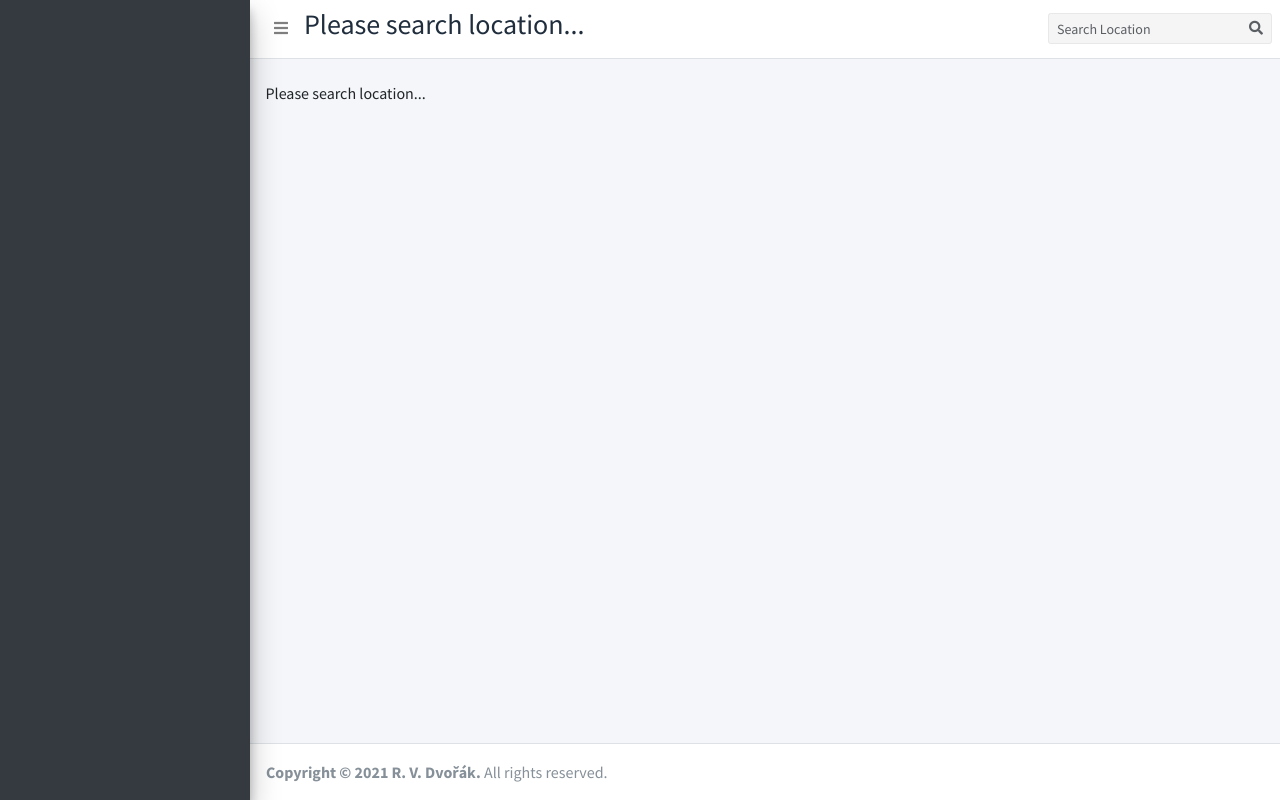
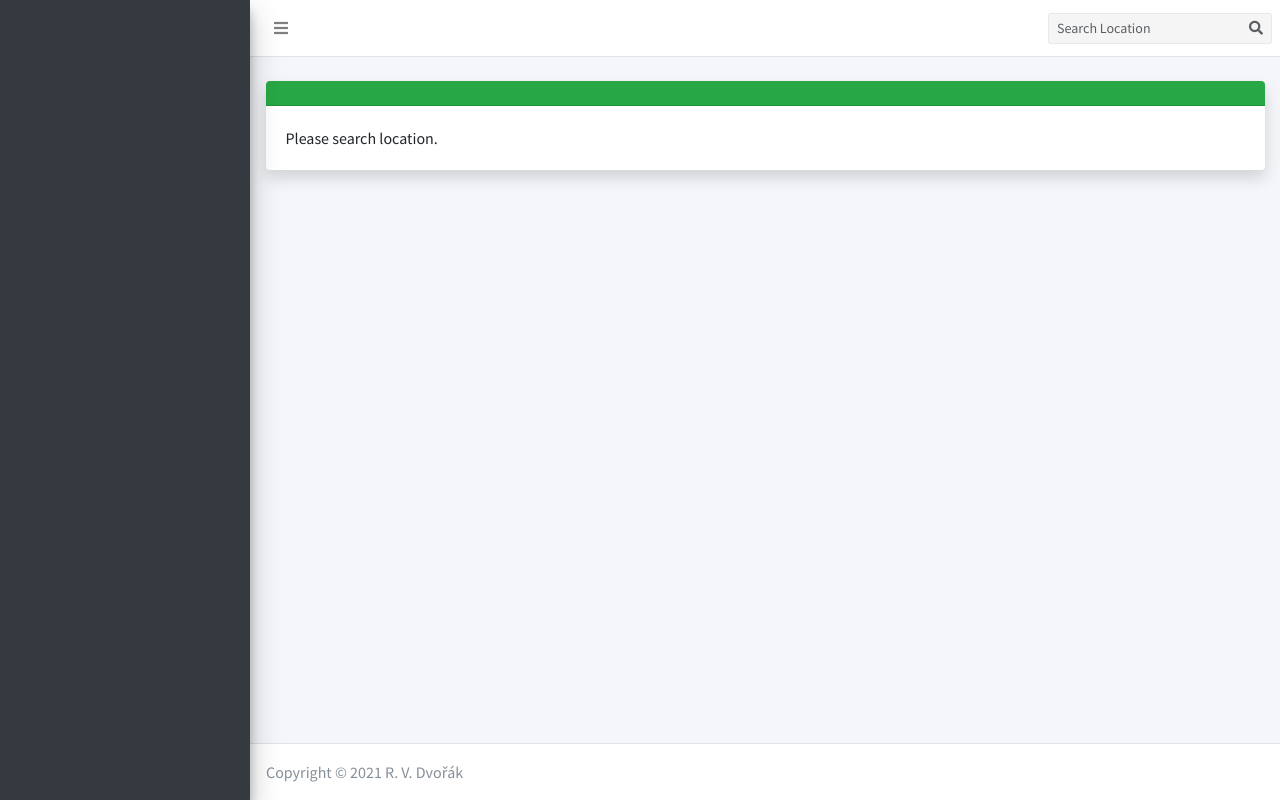
Before and after one commit to rvdvorak/weather_board, a Django app: page / in a window 1280 px wide. Run offline with Django 3.2, Linux system fonts and the light colour scheme; some libraries are stand-ins or nearby versions.

Commit message:
Add message widget.

```diff
--- a/weather_project/weather_app/templates/weather_app/footer.html
+++ b/weather_project/weather_app/templates/weather_app/footer.html
@@ -4,6 +4,5 @@
     <div class="float-right d-none d-sm-inline">
     </div>
     <!-- Default to the left -->
-    <strong>Copyright &copy; 2021 R. V. Dvořák.</strong> All rights
-    reserved.
+    Copyright &copy; 2021 R. V. Dvořák
 </footer>
--- a/weather_project/weather_app/templates/weather_app/no_location.html
+++ /dev/null
@@ -1,7 +0,0 @@
-{% extends "weather_app/base.html" %}
-
-{% block content %}
-
-Please search location...
-
-{% endblock content %}
--- a/weather_project/weather_app/templates/weather_app/weather_dashboard.html
+++ b/weather_project/weather_app/templates/weather_app/weather_dashboard.html
@@ -4,10 +4,14 @@
 
 {% block content %}
 
+{% if message %}
+{% include 'weather_app/widgets/message.html' %}
+{% endif %}
+
+{% if weather %}
 {% include 'weather_app/widgets/current_summary.html' %}
-
 {% include 'weather_app/widgets/current_details.html' %}
-
 {% include 'weather_app/widgets/precipitations_60_minutes.html' %}
+{% endif %}
 
 {% endblock content %}
--- a/weather_project/weather_app/templates/weather_app/widgets/current_details.html
+++ b/weather_project/weather_app/templates/weather_app/widgets/current_details.html
@@ -42,12 +42,12 @@
                     <th scope="row" style="width: 1em"><i class="fas fa-umbrella-beach"></i></th>
                     <th scope="row">UV index</th>
                     <td style="text-align: right">{{ weather.current.uvi }}</td>
-                    <td style="text-align: left"><a href="https://wikipedia.org/wiki/uv_index">
+                    <td style="text-align: left"><a href="https://wikipedia.org/wiki/uv_index" target="_blank">
                             <i class="fas fa-info-circle"></i>
                         </a></td>
                 </tr>
                 <tr>
-                    <th scope="row" style="width: 1em"><i class="fas fa-binoculars"></i></th>
+                    <th scope="row" style="width: 1em"><i class="far fa-eye"></i></th>
                     <th scope="row">Visibility (average)</th>
                     <td style="text-align: right">{{ weather.current.visibility }}</td>
                     <td style="text-align: left">m</td>
--- /dev/null
+++ b/weather_project/weather_app/templates/weather_app/widgets/message.html
@@ -0,0 +1,8 @@
+<div class="card card-{{ message.style }} shadow">
+    <div class="card-header">
+      <h3 class="card-title">{{ message.header }}</h3>
+    </div>
+    <div class="card-body">
+      {{ message.content }}
+    </div>
+</div>
--- a/weather_project/weather_app/views.py
+++ b/weather_project/weather_app/views.py
@@ -41,23 +41,45 @@ def weather_dashboard(request):
         return render(request, 'weather_app/weather_dashboard.html',
             {'selected_location': selected_location, 'weather': weather, 'headline': headline, 'chart_data': chart_data})
     else:
-        headline = 'Please search location...'
-        return render(request, 'weather_app/no_location.html', {'headline': headline})
+        headline = 'Weather Dashboard'
+        message = {
+            'style': 'success',
+            'header': '',
+            'content': 'Please search location.',
+        }
+        return render(request, 'weather_app/weather_dashboard.html',
+            {'message': message})
 
 def search_results(request):
     # TO DO: Ošetřit návratové kódy HTTP Response (found_locations)
     global found_locations
+
     found_locations = None
     search_text = request.GET.get('search_text')
-    found_locations = requests.get(
+    openrouteservice_response = requests.get(
         'https://api.openrouteservice.org/geocode/search?api_key=5b3ce3597851110001cf624830716a6e069742efa48b8fffc0f8fe71&size=50&text=' + search_text)
-    found_locations = found_locations.json()['features']
-    if found_locations:
-        headline = 'Select location'
-        return render(request, 'weather_app/search_results.html', {'found_locations': found_locations, 'headline': headline})
+    print ('OpenRouteService response status code: ', openrouteservice_response.status_code)
+
+    if openrouteservice_response.status_code == 200:
+        found_locations = openrouteservice_response.json()['features']
+        if found_locations:
+            headline = 'Select location'
+            return render(request, 'weather_app/search_results.html', {'found_locations': found_locations, 'headline': headline})
+        else:
+            message = {
+                'style': 'warning',
+                'header': 'No location found',
+                'content': 'You probably entered the location incorrectly. Please try again.',
+            }
+            return render(request, 'weather_app/search_results.html', {'message': message})
     else:
-        headline = 'Nothing found...'
-        return render(request, 'weather_app/search_results.html', {'found_locations': found_locations, 'headline': headline})
+        message = {
+            'style': 'danger',
+            'header': 'Location server error',
+            'content': f'''Something went wrong while requesting the location server. Please try again later. (Status code: {openrouteservice_response.status_code})''',
+        }
+        return render(request, 'weather_app/search_results.html', {'message': message})
+
 
 def set_location(request):
     global found_locations
```
Also changed, not shown: weather_project/weather_app/templates/weather_app/search_results.html (+6 -4 lines), weather_project/weather_app/templates/weather_app/widgets/nothing_found.html (deleted, +0 -12 lines).
